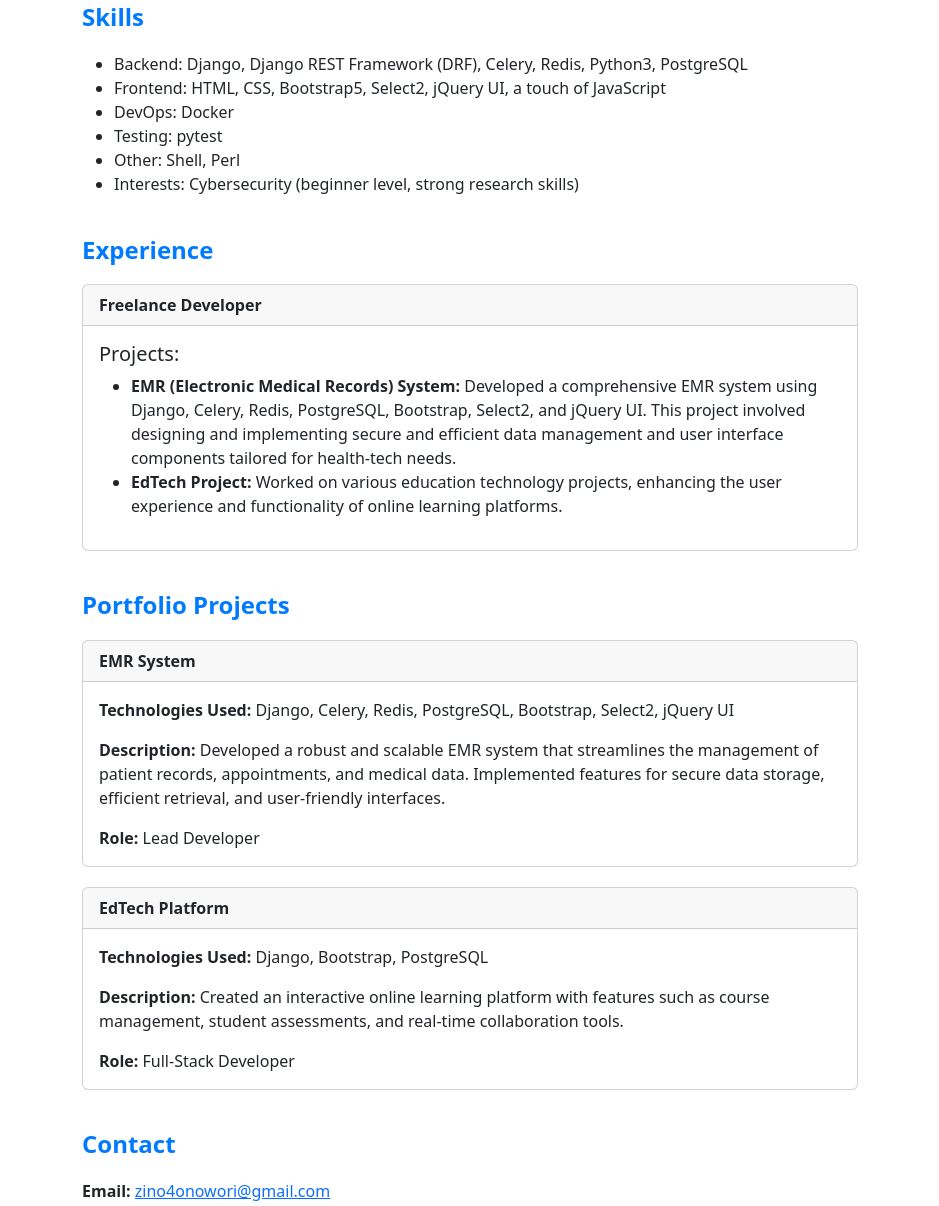
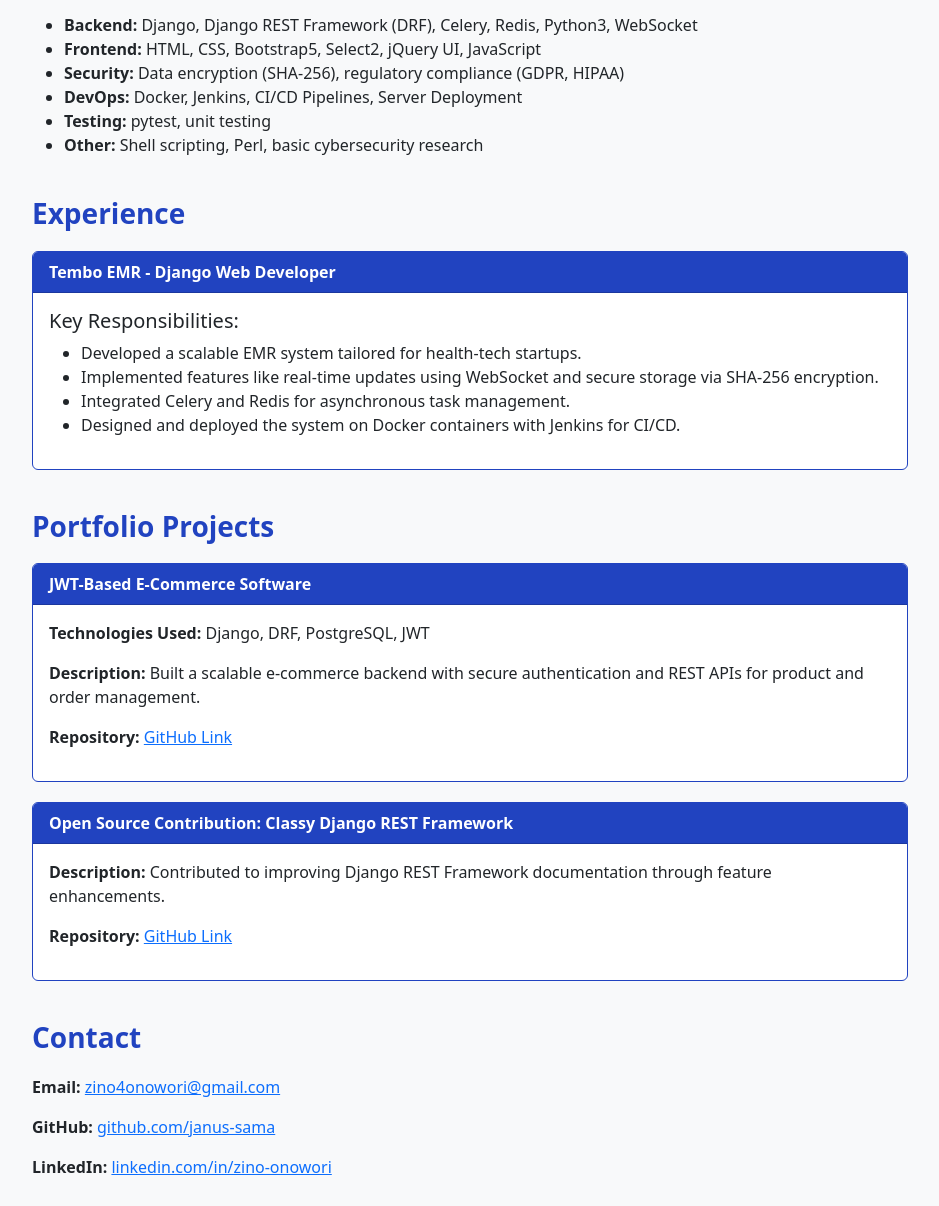
Before and after one commit to Janus-sama/portfolio, a plain HTML site: page index.html in a window 1280 px wide. Shown: the part 326-1532 px from the top of the page, without its empty margins (170-1109 px from the left). Drawn offline with nearby package versions, Linux system fonts and the light colour scheme.

Commit message:
Update index.html
Fixed changes

```diff
--- a/index.html
+++ b/index.html
@@ -3,33 +3,41 @@
 <head>
     <meta charset="UTF-8">
     <meta name="viewport" content="width=device-width, initial-scale=1.0">
-    <title>Zino Onowori - Django Web Developer Portfolio</title>
+    <title>Zino Onowori - Backend Developer Portfolio</title>
     <link href="https://cdn.jsdelivr.net/npm/bootstrap@5.3.3/dist/css/bootstrap.min.css" rel="stylesheet" integrity="sha384-QWTKZyjpPEjISv5WaRU9OFeRpok6YctnYmDr5pNlyT2bRjXh0JMhjY6hW+ALEwIH" crossorigin="anonymous">
     <style>
         body {
             padding-top: 56px;
+            background-color: #f8f9fa;
         }
         .container {
-            max-width: 800px;
+            max-width: 900px;
         }
         .section-title {
             margin-top: 40px;
             margin-bottom: 20px;
-            font-size: 1.5rem;
+            font-size: 1.75rem;
             font-weight: bold;
-            color: #007bff;
+            color: #2143C0;
         }
         .card {
             margin-bottom: 20px;
+            border-color: #2143C0;
         }
         .card-header {
             font-weight: bold;
+            color: #ffffff;
+            background-color: #2143C0;
         }
         .footer {
             margin-top: 40px;
             text-align: center;
             padding: 20px 0;
             border-top: 1px solid #ddd;
+        }
+        .navbar-brand {
+            font-weight: bold;
+            color: #2143C0 !important;
         }
     </style>
 </head>
@@ -57,31 +65,33 @@
     <section id="about">
         <h2 class="section-title">About Me</h2>
         <p>
-            I am Zino Onowori, a Django web developer based in Lagos, Nigeria. I have extensive experience building robust web applications with a focus on health-tech and ed-tech projects. My technical expertise includes Django, DRF, Celery, Redis, PostgreSQL, and front-end technologies like Bootstrap and jQuery. I am passionate about leveraging my skills to create impactful and efficient web solutions. While my primary focus has been on health-tech and ed-tech, I am eager to explore different fields and take on new challenges.
+            I am Zino Onowori, a backend developer based in Lagos, Nigeria. I specialize in building robust, scalable web applications with a focus on health-tech and ed-tech projects. My expertise includes backend development, real-time communication with WebSocket, top-tier security practices, and DevOps pipelines. I am passionate about creating impactful solutions while ensuring compliance with modern security standards.
         </p>
     </section>
 
     <section id="skills">
         <h2 class="section-title">Skills</h2>
         <ul>
-            <li>Backend: Django, Django REST Framework (DRF), Celery, Redis, Python3, PostgreSQL</li>
-            <li>Frontend: HTML, CSS, Bootstrap5, Select2, jQuery UI, a touch of JavaScript</li>
-            <li>DevOps: Docker</li>
-            <li>Testing: pytest</li>
-            <li>Other: Shell, Perl</li>
-            <li>Interests: Cybersecurity (beginner level, strong research skills)</li>
+            <li><strong>Backend:</strong> Django, Django REST Framework (DRF), Celery, Redis, Python3, WebSocket</li>
+            <li><strong>Frontend:</strong> HTML, CSS, Bootstrap5, Select2, jQuery UI, JavaScript</li>
+            <li><strong>Security:</strong> Data encryption (SHA-256), regulatory compliance (GDPR, HIPAA)</li>
+            <li><strong>DevOps:</strong> Docker, Jenkins, CI/CD Pipelines, Server Deployment</li>
+            <li><strong>Testing:</strong> pytest, unit testing</li>
+            <li><strong>Other:</strong> Shell scripting, Perl, basic cybersecurity research</li>
         </ul>
     </section>
 
     <section id="experience">
         <h2 class="section-title">Experience</h2>
         <div class="card">
-            <div class="card-header">Freelance Developer</div>
+            <div class="card-header">Tembo EMR - Django Web Developer</div>
             <div class="card-body">
-                <h5 class="card-title">Projects:</h5>
+                <h5 class="card-title">Key Responsibilities:</h5>
                 <ul>
-                    <li><strong>EMR (Electronic Medical Records) System:</strong> Developed a comprehensive EMR system using Django, Celery, Redis, PostgreSQL, Bootstrap, Select2, and jQuery UI. This project involved designing and implementing secure and efficient data management and user interface components tailored for health-tech needs.</li>
-                    <li><strong>EdTech Project:</strong> Worked on various education technology projects, enhancing the user experience and functionality of online learning platforms.</li>
+                    <li>Developed a scalable EMR system tailored for health-tech startups.</li>
+                    <li>Implemented features like real-time updates using WebSocket and secure storage via SHA-256 encryption.</li>
+                    <li>Integrated Celery and Redis for asynchronous task management.</li>
+                    <li>Designed and deployed the system on Docker containers with Jenkins for CI/CD.</li>
                 </ul>
             </div>
         </div>
@@ -90,31 +100,18 @@
     <section id="projects">
         <h2 class="section-title">Portfolio Projects</h2>
         <div class="card">
-            <div class="card-header">EMR System</div>
+            <div class="card-header">JWT-Based E-Commerce Software</div>
             <div class="card-body">
-                <p class="card-text">
-                    <strong>Technologies Used:</strong> Django, Celery, Redis, PostgreSQL, Bootstrap, Select2, jQuery UI
-                </p>
-                <p class="card-text">
-                    <strong>Description:</strong> Developed a robust and scalable EMR system that streamlines the management of patient records, appointments, and medical data. Implemented features for secure data storage, efficient retrieval, and user-friendly interfaces.
-                </p>
-                <p class="card-text">
-                    <strong>Role:</strong> Lead Developer
-                </p>
+                <p><strong>Technologies Used:</strong> Django, DRF, PostgreSQL, JWT</p>
+                <p><strong>Description:</strong> Built a scalable e-commerce backend with secure authentication and REST APIs for product and order management.</p>
+                <p><strong>Repository:</strong> <a href="https://github.com/Janus-sama/Backend-Test-">GitHub Link</a></p>
             </div>
         </div>
         <div class="card">
-            <div class="card-header">EdTech Platform</div>
+            <div class="card-header">Open Source Contribution: Classy Django REST Framework</div>
             <div class="card-body">
-                <p class="card-text">
-                    <strong>Technologies Used:</strong> Django, Bootstrap, PostgreSQL
-                </p>
-                <p class="card-text">
-                    <strong>Description:</strong> Created an interactive online learning platform with features such as course management, student assessments, and real-time collaboration tools.
-                </p>
-                <p class="card-text">
-                    <strong>Role:</strong> Full-Stack Developer
-                </p>
+                <p><strong>Description:</strong> Contributed to improving Django REST Framework documentation through feature enhancements.</p>
+                <p><strong>Repository:</strong> <a href="https://github.com/vintasoftware/classy-django-rest-framework">GitHub Link</a></p>
             </div>
         </div>
     </section>
@@ -123,6 +120,7 @@
         <h2 class="section-title">Contact</h2>
         <p><strong>Email:</strong> <a href="mailto:zino4onowori@gmail.com">zino4onowori@gmail.com</a></p>
         <p><strong>GitHub:</strong> <a href="https://github.com/janus-sama">github.com/janus-sama</a></p>
+        <p><strong>LinkedIn:</strong> <a href="https://www.linkedin.com/in/zino-onowori">linkedin.com/in/zino-onowori</a></p>
     </section>
 
     <div class="footer">
```
